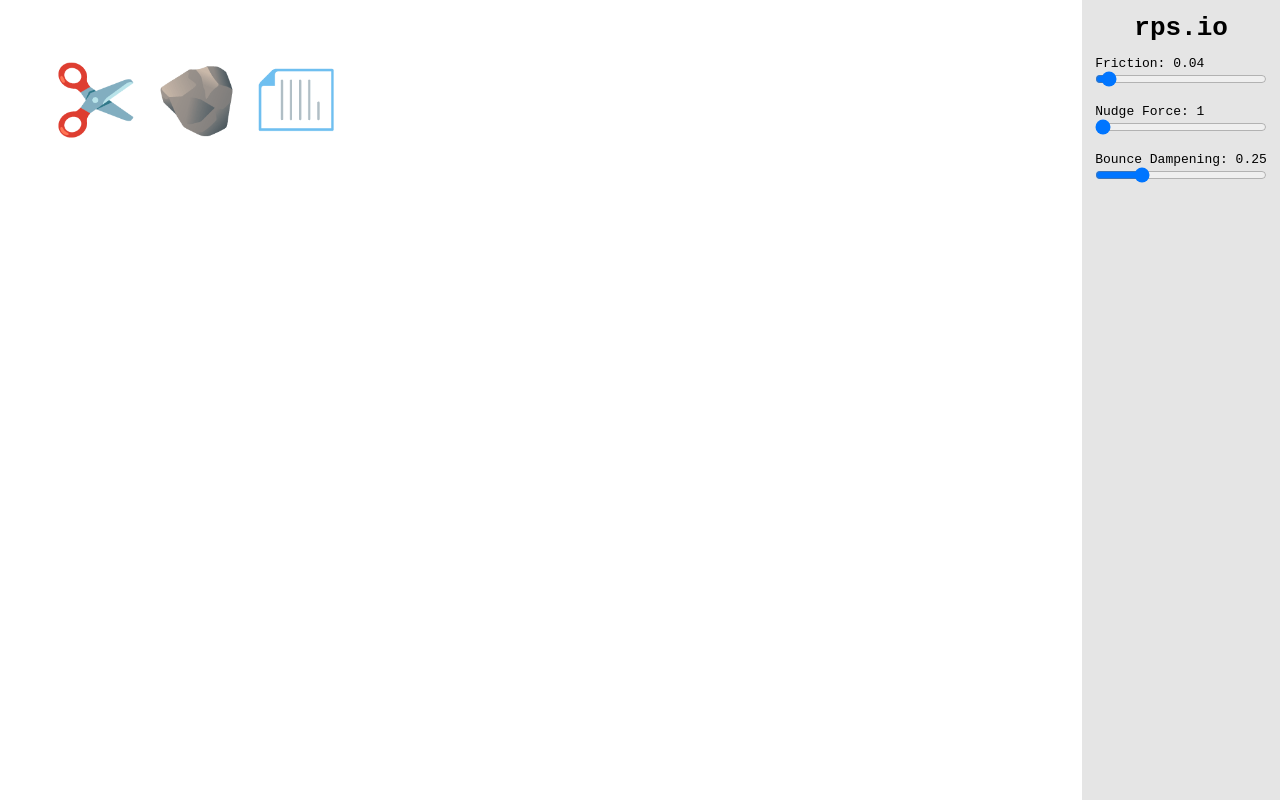
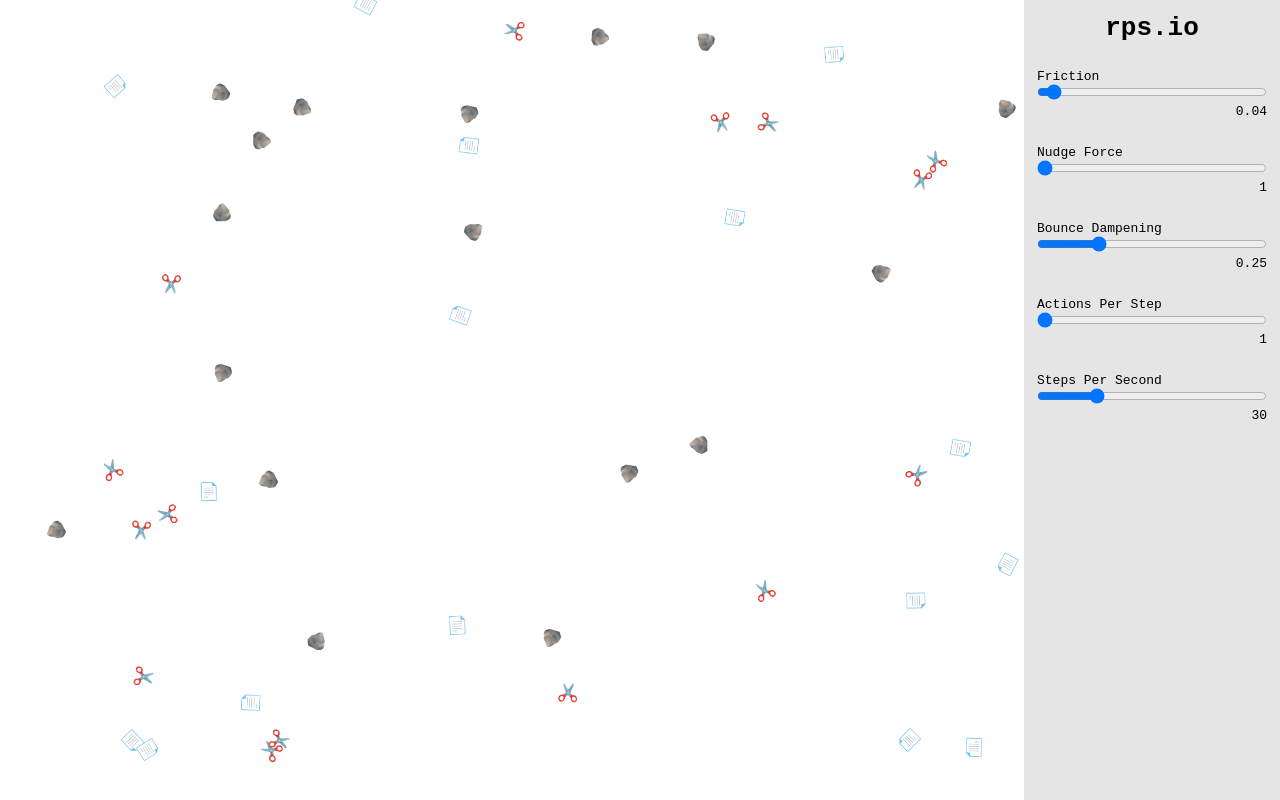
Before and after one commit to kaw2k/ticktactoe.io, a website built with Parcel: page src/index.html in a window 1280 px wide. Built offline with nearby package versions, Linux system fonts and the light colour scheme.

Commit message:
Adds random computer player

```diff
--- a/src/Game/Game.ts
+++ b/src/Game/Game.ts
@@ -1,4 +1,4 @@
-import { Player } from './Player'
+import { Player } from './Players/Player'
 import { Token } from './Token'
 
 // Top Left is 0, 0
@@ -11,6 +11,8 @@
   actionsPerStep: number
   render: boolean
   collisionDampening: number
+  repeatNudges: boolean
+  stepsPerSecond: number
 }
 
 export class Game {
@@ -20,6 +22,7 @@
   } | null = null
   stepNumber: number = 0
   intervalId: number = 0
+  gameActive = false
 
   players: Player[] = []
   tokens: Token[] = []
@@ -31,6 +34,8 @@
   nudgeForce: number
   actionsPerStep: number
   collisionDampening: number
+  repeatNudges: boolean
+  stepsPerSecond: number
 
   constructor({
     boardWidth = 500,
@@ -40,6 +45,8 @@
     actionsPerStep = 1,
     collisionDampening = 0.25,
     render = true,
+    repeatNudges = false,
+    stepsPerSecond = 30,
   }: Partial<GameSettings>) {
     this.boardWidth = boardWidth
     this.boardHeight = boardHeight
@@ -47,6 +54,8 @@
     this.nudgeForce = nudgeForce
     this.actionsPerStep = actionsPerStep
     this.collisionDampening = collisionDampening
+    this.repeatNudges = repeatNudges
+    this.stepsPerSecond = stepsPerSecond
 
     if (render) {
       const boardContainer = document.getElementById('board-container')!
@@ -59,9 +68,20 @@
         ctx: board.getContext('2d')!,
       }
     }
+
+    this.gameLoop()
+  }
+
+  gameLoop() {
+    if (this.gameActive) this.step()
+    setTimeout(this.gameLoop.bind(this), 1000 / this.stepsPerSecond)
   }
 
   step() {
+    this.players.forEach((player) => {
+      player.act(this.actionsPerStep, this)
+    })
+
     this.tokens.forEach((token) => {
       token.updateLocation({
         friction: this.friction,
@@ -78,6 +98,19 @@
     this.tokens.forEach((token) => {
       token.applyOverlappingForces(this.tokens)
     })
+
+    this.tokens.forEach((token) => {
+      token.endStep()
+    })
+
+    this.render()
+  }
+
+  randomPosition(): [number, number] {
+    return [
+      Math.floor(Math.random() * this.boardWidth),
+      Math.floor(Math.random() * this.boardHeight),
+    ]
   }
 
   addPlayer(player: Player = Player.of()) {
@@ -100,13 +133,10 @@
   }
 
   start() {
-    this.intervalId = setInterval(() => {
-      this.step()
-      this.render()
-    }, 1000 / 60)
+    this.gameActive = true
   }
 
   stop() {
-    clearInterval(this.intervalId)
+    this.gameActive = false
   }
 }
--- a/src/Game/Player.ts
+++ b/src/Game/Players/Player.ts
@@ -1,5 +1,6 @@
-import { Id } from '../utils/Id'
-import { Opaque } from '../utils/opaque'
+import { Id } from '../../utils/Id'
+import { Opaque } from '../../utils/opaque'
+import { Game } from '../Game'
 
 export type PlayerId = Opaque<'PlayerId', Id>
 export const PlayerId = () => Id() as PlayerId
@@ -7,11 +8,13 @@
 export class Player {
   id: PlayerId
 
-  private constructor() {
+  constructor() {
     this.id = PlayerId()
   }
 
   static of() {
     return new Player()
   }
+
+  act(numActions: number, game: Readonly<Game>) {}
 }
--- /dev/null
+++ b/src/Game/Players/RandomPlayer.ts
@@ -0,0 +1,27 @@
+import { Game } from '../Game'
+import { Player } from './Player'
+
+export class RandomPlayer extends Player {
+  constructor() {
+    super()
+  }
+
+  static of() {
+    return new RandomPlayer()
+  }
+
+  act(numActions: number, game: Readonly<Game>): void {
+    for (let i = 0; i < numActions; i++) {
+      const tokens = game.tokens.filter((t) =>
+        t.owner === this.id && game.repeatNudges ? true : !t.actedThisStep
+      )
+      const token = tokens[Math.floor(Math.random() * tokens.length)]
+
+      if (token) {
+        const directions = ['left', 'right', 'up', 'down'] as const
+        const direction = directions[Math.floor(Math.random() * 4)]
+        token.act(direction, game.nudgeForce)
+      }
+    }
+  }
+}
--- a/src/Game/Settings.ts
+++ b/src/Game/Settings.ts
@@ -41,6 +41,32 @@
       },
     })
   )
+
+  settingsContainer.appendChild(
+    Slider({
+      label: 'Actions Per Step',
+      min: 1,
+      max: 20,
+      step: 1,
+      value: game.actionsPerStep,
+      onChange: (value) => {
+        game.actionsPerStep = value
+      },
+    })
+  )
+
+  settingsContainer.appendChild(
+    Slider({
+      label: 'Steps Per Second',
+      min: 1,
+      max: 120,
+      step: 1,
+      value: game.stepsPerSecond,
+      onChange: (value) => {
+        game.stepsPerSecond = value
+      },
+    })
+  )
 }
 
 function Slider({
@@ -66,17 +92,22 @@
   range.value = value.toString()
 
   const title = document.createElement('label')
-  title.innerText = `${label}: ${range.value}`
+  title.innerText = `${label}`
+
+  const output = document.createElement('span')
+  output.innerText = `${range.value}`
+  output.className = 'slider-output'
 
   const container = document.createElement('div')
   container.className = 'input-container'
   container.appendChild(title)
   container.appendChild(range)
+  container.appendChild(output)
 
   range.addEventListener('input', (e) => {
     const target = e.target as HTMLInputElement
     onChange(Number(target.value))
-    title.innerText = `${label}: ${range.value}`
+    output.innerText = `${range.value}`
   })
 
   return container
--- a/src/Game/Token.ts
+++ b/src/Game/Token.ts
@@ -1,15 +1,16 @@
 import { Forces } from '../utils/Forces'
 import { Position } from '../utils/Position'
-import { PlayerId } from './Player'
+import { PlayerId } from './Players/Player'
 
 export type TokenType = 'rock' | 'paper' | 'scissors'
 
 export class Token {
   type: TokenType
   owner: PlayerId
-  radius: number = 40
+  radius: number = 10
   position: Position
   forces: Forces = [0, 0]
+  actedThisStep: boolean = false
 
   private get symbol() {
     switch (this.type) {
@@ -36,8 +37,17 @@
     this.position = position
   }
 
-  static of(type: TokenType, owner: PlayerId, position: Position) {
+  static of(
+    owner: PlayerId,
+    position: Position,
+    type: TokenType = Token.randomType()
+  ) {
     return new Token(type, owner, position)
+  }
+
+  static randomType(): TokenType {
+    const types = ['rock', 'paper', 'scissors'] as const
+    return types[Math.floor(Math.random() * 3)]
   }
 
   act(direction: 'left' | 'right' | 'up' | 'down', nudgeForce: number) {
@@ -55,6 +65,8 @@
         this.forces[1] += nudgeForce
         break
     }
+
+    this.actedThisStep = true
   }
 
   /**
@@ -150,6 +162,10 @@
       })
   }
 
+  endStep() {
+    this.actedThisStep = false
+  }
+
   render(ctx: CanvasRenderingContext2D) {
     // Draw an emoji
     ctx.save()
--- a/src/index.css
+++ b/src/index.css
@@ -17,11 +17,11 @@
 }
 
 #board-container {
-  flex: 1 1 auto;
+  flex: 1 1 80vw;
 }
 
 #settings-container {
-  flex: 1 1 auto;
+  flex: 1 1 20vw;
   background-color: rgba(0, 0, 0, 0.1);
 
   display: flex;
@@ -30,7 +30,12 @@
   align-items: center;
 
   padding: 1em;
-  gap: 1em;
+  gap: 2em;
+}
+
+.slider-output {
+  display: block;
+  text-align: right;
 }
 
 canvas {
--- a/src/index.ts
+++ b/src/index.ts
@@ -1,4 +1,5 @@
 import { Game } from './Game/Game'
+import { RandomPlayer } from './Game/Players/RandomPlayer'
 import { Settings } from './Game/Settings'
 import { Token } from './Game/Token'
 
@@ -13,12 +14,60 @@
 
 Settings(game)
 
-const p1 = game.addPlayer()
-const token = Token.of('scissors', p1.id, [100, 100])
-game.addToken(token)
+const p1 = game.addPlayer(RandomPlayer.of())
+const p2 = game.addPlayer(RandomPlayer.of())
+const p3 = game.addPlayer(RandomPlayer.of())
 
-game.addToken(Token.of('rock', p1.id, [200, 100]))
-game.addToken(Token.of('paper', p1.id, [300, 100]))
+game.addToken(Token.of(p1.id, game.randomPosition()))
+game.addToken(Token.of(p1.id, game.randomPosition()))
+game.addToken(Token.of(p1.id, game.randomPosition()))
+game.addToken(Token.of(p1.id, game.randomPosition()))
+game.addToken(Token.of(p1.id, game.randomPosition()))
+game.addToken(Token.of(p1.id, game.randomPosition()))
+game.addToken(Token.of(p1.id, game.randomPosition()))
+game.addToken(Token.of(p1.id, game.randomPosition()))
+game.addToken(Token.of(p1.id, game.randomPosition()))
+game.addToken(Token.of(p1.id, game.randomPosition()))
+game.addToken(Token.of(p1.id, game.randomPosition()))
+game.addToken(Token.of(p1.id, game.randomPosition()))
+game.addToken(Token.of(p1.id, game.randomPosition()))
+game.addToken(Token.of(p1.id, game.randomPosition()))
+game.addToken(Token.of(p1.id, game.randomPosition()))
+game.addToken(Token.of(p1.id, game.randomPosition()))
+
+game.addToken(Token.of(p2.id, game.randomPosition()))
+game.addToken(Token.of(p2.id, game.randomPosition()))
+game.addToken(Token.of(p2.id, game.randomPosition()))
+game.addToken(Token.of(p2.id, game.randomPosition()))
+game.addToken(Token.of(p2.id, game.randomPosition()))
+game.addToken(Token.of(p2.id, game.randomPosition()))
+game.addToken(Token.of(p2.id, game.randomPosition()))
+game.addToken(Token.of(p2.id, game.randomPosition()))
+game.addToken(Token.of(p2.id, game.randomPosition()))
+game.addToken(Token.of(p2.id, game.randomPosition()))
+game.addToken(Token.of(p2.id, game.randomPosition()))
+game.addToken(Token.of(p2.id, game.randomPosition()))
+game.addToken(Token.of(p2.id, game.randomPosition()))
+game.addToken(Token.of(p2.id, game.randomPosition()))
+game.addToken(Token.of(p2.id, game.randomPosition()))
+game.addToken(Token.of(p2.id, game.randomPosition()))
+
+game.addToken(Token.of(p3.id, game.randomPosition()))
+game.addToken(Token.of(p3.id, game.randomPosition()))
+game.addToken(Token.of(p3.id, game.randomPosition()))
+game.addToken(Token.of(p3.id, game.randomPosition()))
+game.addToken(Token.of(p3.id, game.randomPosition()))
+game.addToken(Token.of(p3.id, game.randomPosition()))
+game.addToken(Token.of(p3.id, game.randomPosition()))
+game.addToken(Token.of(p3.id, game.randomPosition()))
+game.addToken(Token.of(p3.id, game.randomPosition()))
+game.addToken(Token.of(p3.id, game.randomPosition()))
+game.addToken(Token.of(p3.id, game.randomPosition()))
+game.addToken(Token.of(p3.id, game.randomPosition()))
+game.addToken(Token.of(p3.id, game.randomPosition()))
+game.addToken(Token.of(p3.id, game.randomPosition()))
+game.addToken(Token.of(p3.id, game.randomPosition()))
+game.addToken(Token.of(p3.id, game.randomPosition()))
 
 game.start()
 
@@ -51,20 +100,20 @@
 /**
  * Temporary arrow key controls for the first token
  */
-document.addEventListener('keydown', (e) => {
-  if (e.key === 'ArrowRight') {
-    token.act('right', game.nudgeForce)
-  }
-  if (e.key === 'ArrowLeft') {
-    token.act('left', game.nudgeForce)
-  }
-  if (e.key === 'ArrowDown') {
-    token.act('down', game.nudgeForce)
-  }
-  if (e.key === 'ArrowUp') {
-    token.act('up', game.nudgeForce)
-  }
-})
+// document.addEventListener('keydown', (e) => {
+//   if (e.key === 'ArrowRight') {
+//     token.act('right', game.nudgeForce)
+//   }
+//   if (e.key === 'ArrowLeft') {
+//     token.act('left', game.nudgeForce)
+//   }
+//   if (e.key === 'ArrowDown') {
+//     token.act('down', game.nudgeForce)
+//   }
+//   if (e.key === 'ArrowUp') {
+//     token.act('up', game.nudgeForce)
+//   }
+// })
 
 /**
  * Temporary click to add new tokens
```
